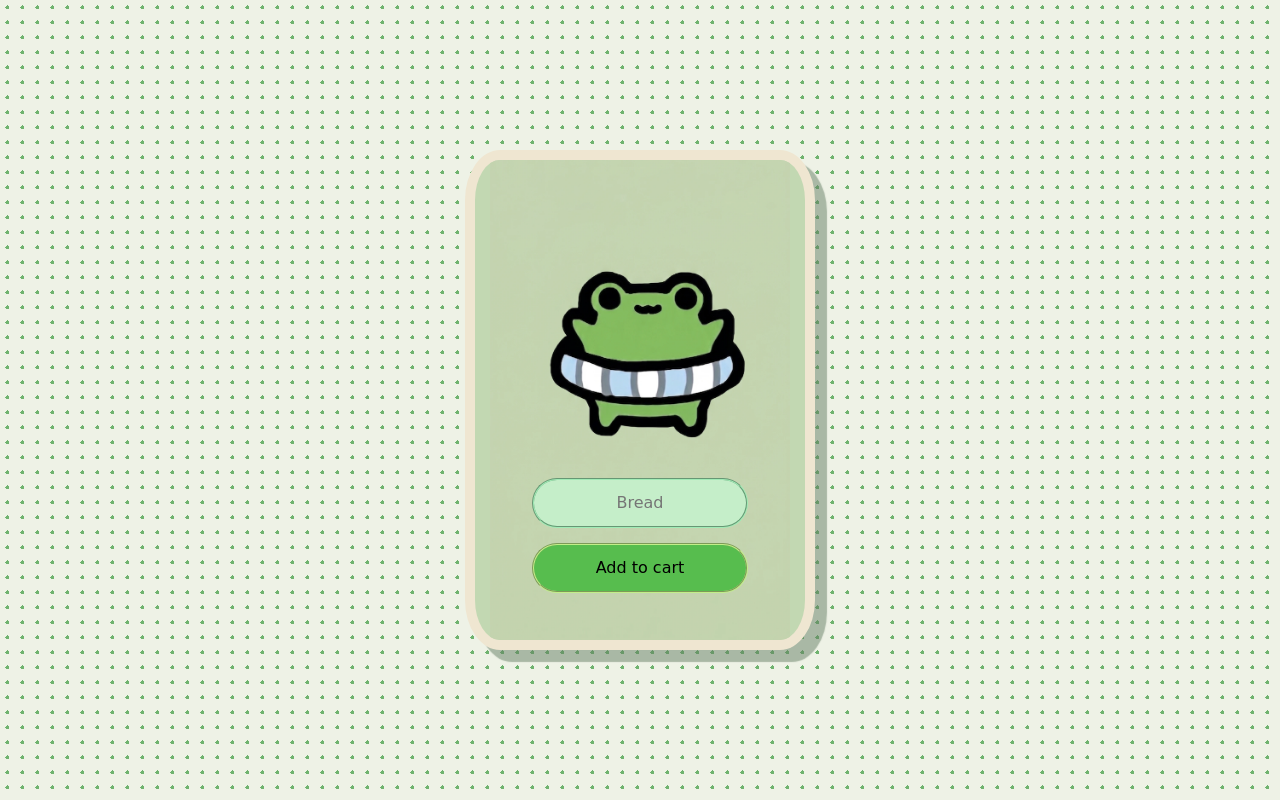
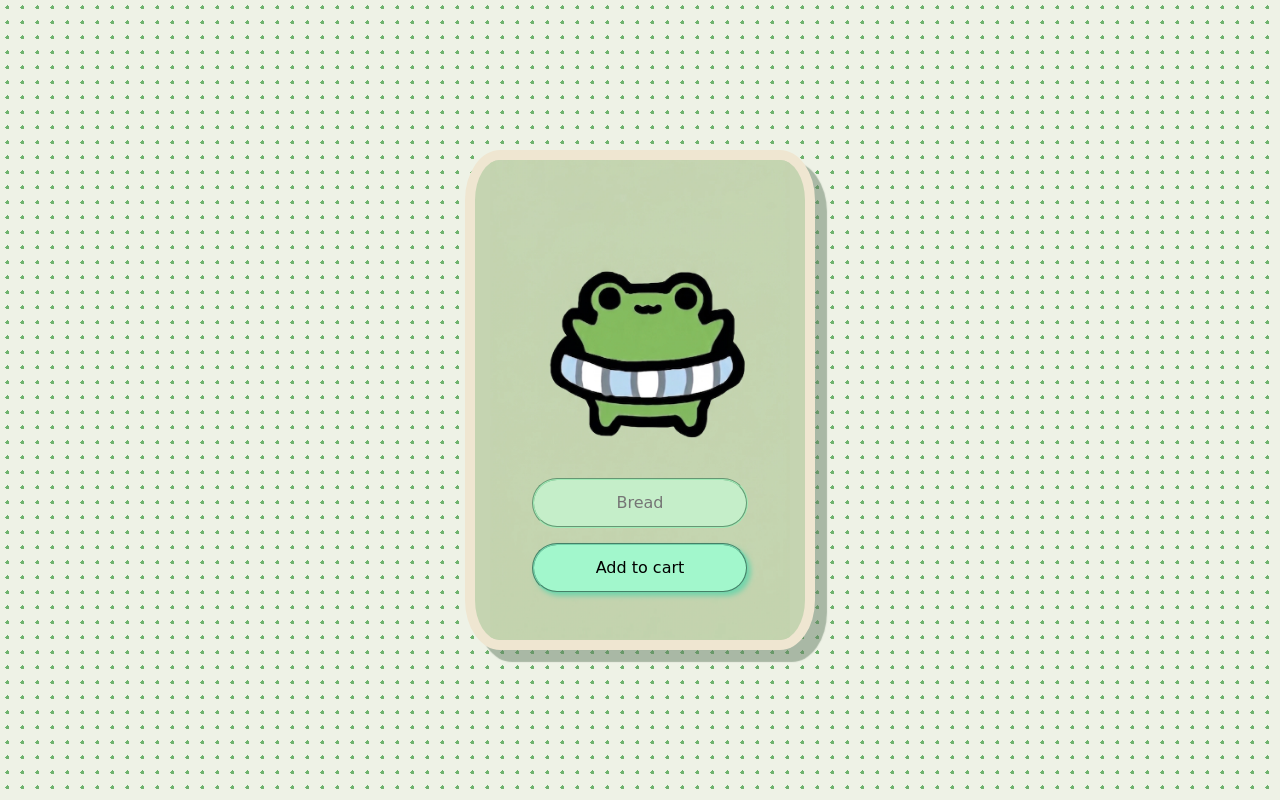
Before and after one commit to Lu-86/mobile-app, a plain HTML site: page index.html in a window 1280 px wide. Drawn offline with Linux system fonts and the light colour scheme; a web font is replaced by a local one.

Commit message:
color changed

```diff
--- a/index.css
+++ b/index.css
@@ -7,7 +7,7 @@ body {
 
 
 #main-app {
-    background-color: rgba(194, 216, 178);
+    background-color: rgba(197, 212, 177);
     display: flex;
     flex-direction: column;
     justify-content: center;
@@ -68,8 +68,8 @@ body {
     padding: 5%;
     border-style: groove;
     border-radius: 30px;
-    border-color: rgb(194, 238, 136);
-    background-color: rgb(87, 189, 78);
+    border-color: rgba(116, 212, 171);
+    background-color: rgba(162, 247, 204);
     box-sizing: border-box;
     cursor: pointer;
     z-index: 1;
@@ -79,4 +79,5 @@ body {
     font-weight: 400;
     font-style: normal;
     font-size: 1rem;
+    box-shadow: 3px 3px 5px rgba(116, 212, 171);
 }
```
